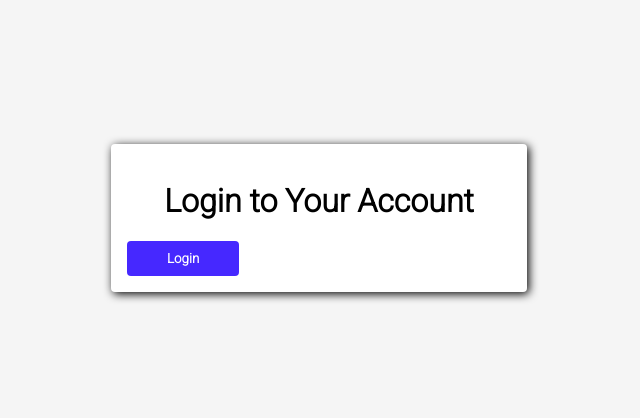
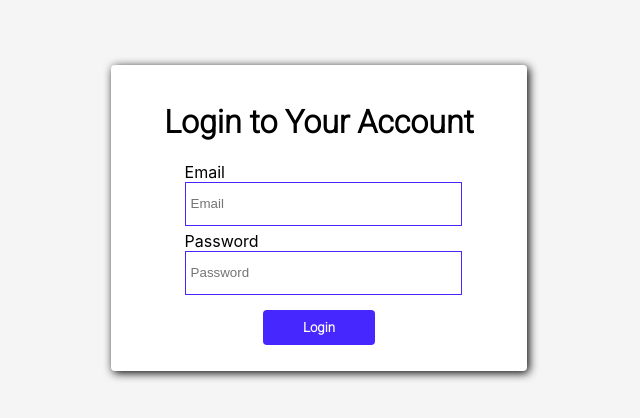
Before and after one commit to ijazbacha/react-test, a React (Create React App) app: page /login in a window 1280 px wide. Shown: the part 182-600 px from the top of the page, without its empty margins (321-961 px from the left). Built offline with nearby package versions, Linux system fonts and the light colour scheme.

Commit message:
redux, redux-form, js-cookie and login flow completed

```diff
--- a/package.json
+++ b/package.json
@@ -3,12 +3,17 @@
   "version": "0.1.0",
   "private": true,
   "dependencies": {
+    "@reduxjs/toolkit": "^1.8.6",
     "@testing-library/jest-dom": "^5.16.5",
     "@testing-library/react": "^13.4.0",
     "@testing-library/user-event": "^13.5.0",
+    "js-cookie": "^3.0.1",
     "react": "^18.2.0",
     "react-dom": "^18.2.0",
+    "react-redux": "^8.0.4",
+    "react-router-dom": "^6.4.3",
     "react-scripts": "5.0.1",
+    "redux-form": "^8.3.8",
     "web-vitals": "^2.1.4"
   },
   "scripts": {
--- a/src/App.js
+++ b/src/App.js
@@ -1,11 +1,12 @@
 import logo from './logo.svg';
 import './App.css';
 import Login from './pages/Login/Login';
+import MainRoutes from './routes/MainRoutes';
 
 function App() {
   return (
     <div>
-      <Login />
+      <MainRoutes />
     </div>
   );
 }
--- a/src/components/customButton/Button.css
+++ b/src/components/customButton/Button.css
@@ -13,6 +13,8 @@
     border-radius: 4px;
     cursor: pointer;
     transition: transform 0.3s ease;
+    margin-top: 10px;
+    margin-bottom: 10px;
 }
 
 .btn:hover{
--- a/src/index.js
+++ b/src/index.js
@@ -1,13 +1,20 @@
-import React from 'react';
-import ReactDOM from 'react-dom/client';
-import './index.css';
-import App from './App';
-import reportWebVitals from './reportWebVitals';
+import React from "react";
+import ReactDOM from "react-dom/client";
+import "./index.css";
+import App from "./App";
+import reportWebVitals from "./reportWebVitals";
+import { BrowserRouter } from "react-router-dom";
+import { Provider } from "react-redux";
+import { store } from "./redux/store";
 
-const root = ReactDOM.createRoot(document.getElementById('root'));
+const root = ReactDOM.createRoot(document.getElementById("root"));
 root.render(
   <React.StrictMode>
-    <App />
+    <BrowserRouter>
+      <Provider store={store}>
+        <App />
+      </Provider>
+    </BrowserRouter>
   </React.StrictMode>
 );
 
--- a/src/pages/Home/Home.js
+++ b/src/pages/Home/Home.js
@@ -1,6 +1,10 @@
 import React from 'react'
+import { useSelector } from 'react-redux'
+import Cookies from "js-cookie";
 
 function Home() {
+  const getCookie = Cookies.get('login')
+  console.log("getCookie###: ", getCookie);
   return (
     <div>Home</div>
   )
--- a/src/pages/Login/Login.css
+++ b/src/pages/Login/Login.css
@@ -14,9 +14,38 @@
   background-color: white;
   border-radius: 4px;
   box-shadow: 2px 2px 10px black;
+  display: flex;
+  flex-direction: column;
 }
 
 .loginText {
   text-align: center;
   font-family: 'Roboto', sans-serif;
 }
+
+form{
+  width: 100%;
+  display: flex;
+  flex-direction: column;
+  justify-content: center;
+  align-items: center;
+}
+
+
+.inputContainer{
+  width: 70%;
+  margin: 0px auto;
+}
+
+.input{
+  width: 100%;
+  height: 40px;
+  margin-bottom: 5px;
+  outline: none;
+  border: 1px solid #4628ff;
+  padding-left: 5px;
+}
+
+.inputContainer span{
+  color: red;
+}
--- a/src/pages/Login/Login.js
+++ b/src/pages/Login/Login.js
@@ -1,26 +1,85 @@
 import React from "react";
+import { useNavigate } from "react-router-dom";
+import { Field, reduxForm } from "redux-form";
 import Button from "../../components/customButton/Button";
 import "./Login.css";
+import Cookies from "js-cookie";
 
-function Login() {
-  const loginHandler = () => {
-    alert(" login button clicked");
+const validate = (values) => {
+  const errors = {};
+  if (!values.email) {
+    errors.email = "Required";
+  } else if (!/^[A-Z0-9._%+-]+@[A-Z0-9.-]+\.[A-Z]{2,4}$/i.test(values.email)) {
+    errors.email = "Invalid email address";
+  }
+  if (!values.password) {
+    errors.password = "Required";
+  } else if (values.password.length < 8) {
+    errors.password = "Password Must be an eight characters!";
+  }
+  return errors;
 };
+
+function Login(props) {
+  let { handleSubmit } = props;
+  let navigate = useNavigate();
+
+  const loginHandler = (values) => {
+    Cookies.remove("login");
+    Cookies.set("login", values, {
+      expires: 7,
+      secure: true,
+      path: "/",
+      sameSite: "Strict",
+    });
+    navigate("/");
+  };
+
+  const renderField = ({ input, label, type, meta: { touched, error } }) => (
+    <div className="inputContainer">
+      <label>{label}</label>
+      <div>
+        <input {...input} placeholder={label} type={type} className="input" />
+        {touched && error && <span>{error}</span>}
+      </div>
+    </div>
+  );
+
   return (
     <div className="container">
       <div className="loginContainer">
         <h1 className="loginText">Login to Your Account</h1>
+
+        <form onSubmit={handleSubmit((values) => loginHandler(values))}>
+          <Field
+            name="email"
+            component={renderField}
+            type="email"
+            label="Email"
+          />
+
+          <Field
+            name="password"
+            component={renderField}
+            type="password"
+            label="Password"
+          />
+
           <Button
-          onClick={loginHandler}
+            // onClick={loginHandler}
             buttonStyle="btn--primary--solid"
             buttonSize="btn--large"
-          type={"button"}
+            type="submit"
           >
             Login
           </Button>
+        </form>
       </div>
     </div>
   );
 }
 
-export default Login;
+export default reduxForm({
+  form: "LoginFrom",
+  validate,
+})(Login);
--- /dev/null
+++ b/src/redux/features/counter/CounterSlice.js
@@ -0,0 +1,30 @@
+import { createSlice } from '@reduxjs/toolkit'
+
+const initialState = {
+  value: 0,
+}
+
+export const counterSlice = createSlice({
+  name: 'counter',
+  initialState,
+  reducers: {
+    increment: (state) => {
+      // Redux Toolkit allows us to write "mutating" logic in reducers. It
+      // doesn't actually mutate the state because it uses the Immer library,
+      // which detects changes to a "draft state" and produces a brand new
+      // immutable state based off those changes
+      state.value += 1
+    },
+    decrement: (state) => {
+      state.value -= 1
+    },
+    incrementByAmount: (state, action) => {
+      state.value += action.payload
+    },
+  },
+})
+
+// Action creators are generated for each case reducer function
+export const { increment, decrement, incrementByAmount } = counterSlice.actions
+
+export default counterSlice.reducer
--- /dev/null
+++ b/src/redux/store.js
@@ -0,0 +1,11 @@
+import { configureStore } from '@reduxjs/toolkit'
+import { reducer as formReducer } from 'redux-form'
+import  counterSlice  from './features/counter/CounterSlice'
+
+
+export const store = configureStore({
+  reducer: {
+    form: formReducer,
+    counter: counterSlice
+  },
+})
--- /dev/null
+++ b/src/routes/MainRoutes.js
@@ -0,0 +1,49 @@
+import Cookies from "js-cookie";
+import React, { useState } from "react";
+import { Link, Route, Routes, useNavigate } from "react-router-dom";
+import Home from "../pages/Home/Home";
+import Login from "../pages/Login/Login";
+import NotRequiredAuth from "./NotRequiredAuth";
+import RequiredAuth from "./RequiredAuth";
+
+function MainRoutes() {
+    let navigate = useNavigate();
+  const userCookie = Cookies.get("login");
+
+  const logoutHandler = () => {
+    Cookies.remove("login");
+    navigate('/login')
+  };
+  return (
+    <>
+    {
+userCookie &&
+<nav>
+        <ul>
+          <li>
+            <Link to={"/"}>Home</Link>
+          </li>
+          <li onClick={logoutHandler}>
+            <Link>Logout</Link>
+          </li>
+        </ul>
+      </nav>
+    }
+
+      <Routes>
+        <Route
+          path="/"
+          element={
+            <RequiredAuth>
+              <Home />
+            </RequiredAuth>
+          }
+        />
+
+        <Route path="/login" element={<NotRequiredAuth><Login /></NotRequiredAuth> } />
+      </Routes>
+    </>
+  );
+}
+
+export default MainRoutes;
--- /dev/null
+++ b/src/routes/NotRequiredAuth.js
@@ -0,0 +1,14 @@
+import Cookies from "js-cookie";
+import React from "react";
+import { Navigate } from "react-router-dom";
+
+function NotRequiredAuth({ children }) {
+  const getCookie = Cookies.get("login");
+
+  if (getCookie) {
+    return <Navigate to={"/"} />;
+  }
+  return children;
+}
+
+export default NotRequiredAuth;
--- /dev/null
+++ b/src/routes/RequiredAuth.js
@@ -0,0 +1,14 @@
+import Cookies from 'js-cookie';
+import React from 'react'
+import { Navigate } from 'react-router-dom';
+
+function RequiredAuth({children}) {
+    const getCookie = Cookies.get("login");
+
+    if (!getCookie){
+        return <Navigate to={'/login'} />
+    }
+  return children
+}
+
+export default RequiredAuth
```
Also changed, not shown: 1 other file (tests, documents, lock files or other folders). Lines whose indentation alone changed are shown as unchanged.
